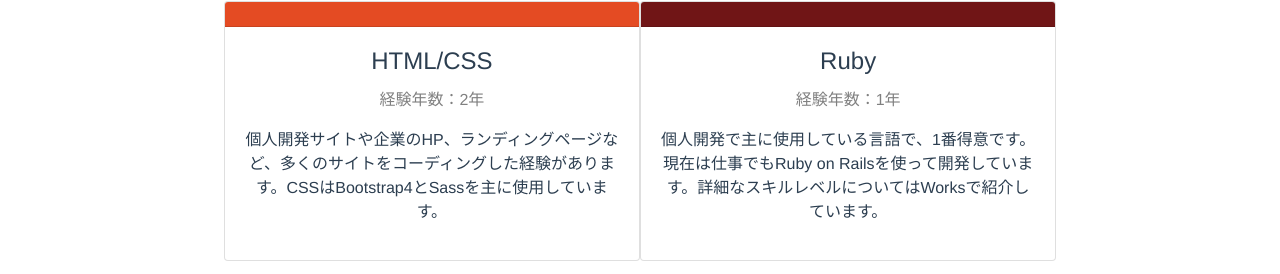
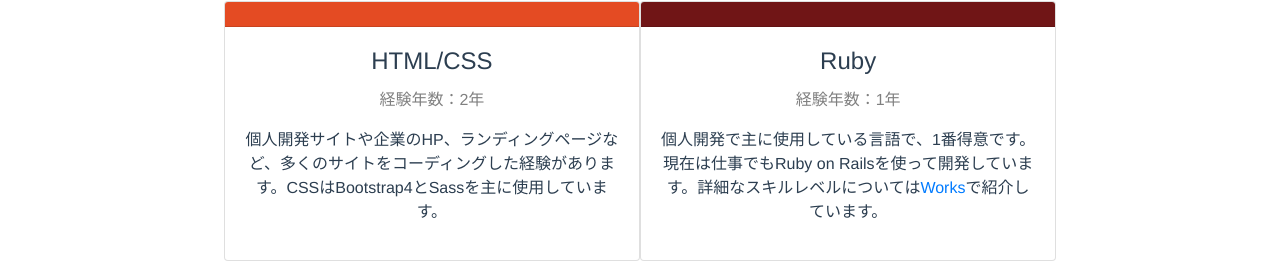
Before and after one commit to tegnike/port-vue, a Vue app: page /#/skills in a window 1280 px wide. Shown: the part 193-467 px from the top of the page. Built offline with nearby package versions, Linux system fonts and the light colour scheme.

Commit message:
refix error that can't click buttons

```diff
--- a/src/App.vue
+++ b/src/App.vue
@@ -27,6 +27,9 @@ export default {
   text-align: center;
   color: #2c3e50;
 }
+#nav-collapse {
+  z-index: 1000;
+}
 footer {
   margin-top: 100px;
 }
@@ -44,9 +47,6 @@ a:hover {
   text-decoration: none;
   color: green;
 }
-.card-parent {
-  z-index: -1;
-}
 
 @media screen and (max-width:400px) {
   html {
--- a/src/components/careers.vue
+++ b/src/components/careers.vue
@@ -1,7 +1,7 @@
 <template>
   <div class="careers">
     <h1>Business Careers</h1>
-    <div class="col-lg-9 my-4 mx-auto card-parent">
+    <div class="col-lg-9 my-4 mx-auto">
       <div class="card">
       <h3 class="card-header"><span>2018年7月〜</span> メビックス株式会社</h3>
       <div class="card-body">
--- a/src/components/skills.vue
+++ b/src/components/skills.vue
@@ -1,7 +1,7 @@
 <template>
   <div id="skills">
     <h1>Technical Skills</h1>
-    <div class="col-lg-9 my-4 mx-auto card-parent">
+    <div class="col-lg-9 my-4 mx-auto">
       <div class="row">
         <div class="card col-lg-6 float-left p-0 mb-4">
           <div class="card-header html"></div>
@@ -16,7 +16,7 @@
           <div class="card-body">
             <h4 class="card-title">Ruby</h4>
             <p class="career">経験年数：1年</p>
-            <p>個人開発で主に使用している言語で、1番得意です。現在は仕事でもRuby on Railsを使って開発しています。詳細なスキルレベルについてはWorksで紹介しています。</p>
+            <p>個人開発で主に使用している言語で、1番得意です。現在は仕事でもRuby on Railsを使って開発しています。詳細なスキルレベルについては<router-link to="/works">Works</router-link>で紹介しています。</p>
           </div>
         </div>
         <div class="card col-lg-6 float-left p-0 mb-4">
--- a/src/components/works.vue
+++ b/src/components/works.vue
@@ -1,7 +1,7 @@
 <template>
   <div id="works">
     <h1>Works</h1>
-    <div class="col-lg-9 my-4 mx-auto card-parent">
+    <div class="col-lg-9 my-4 mx-auto">
      <div class="card mb-4">
        <h3 class="card-header">PORT（ポートフォリオ共有サイト）</h3>
        <div class="card-body">
```
